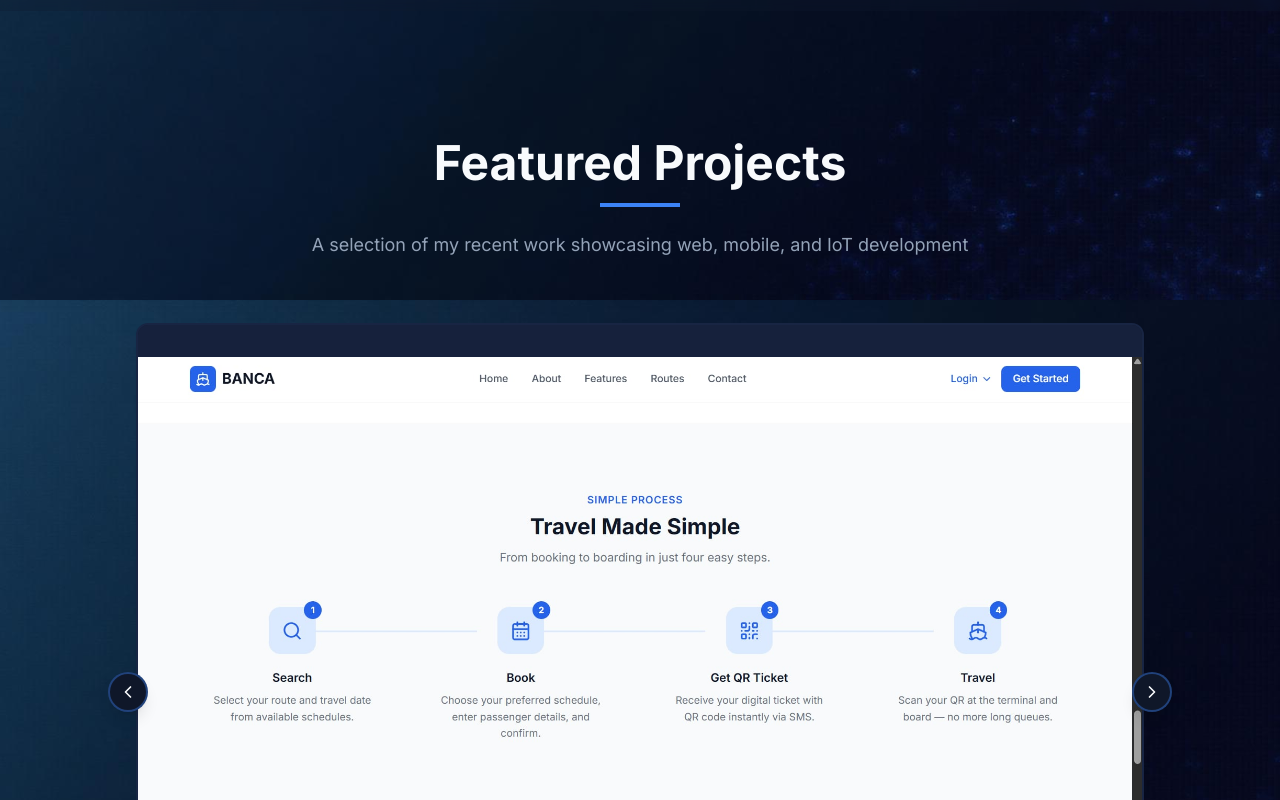
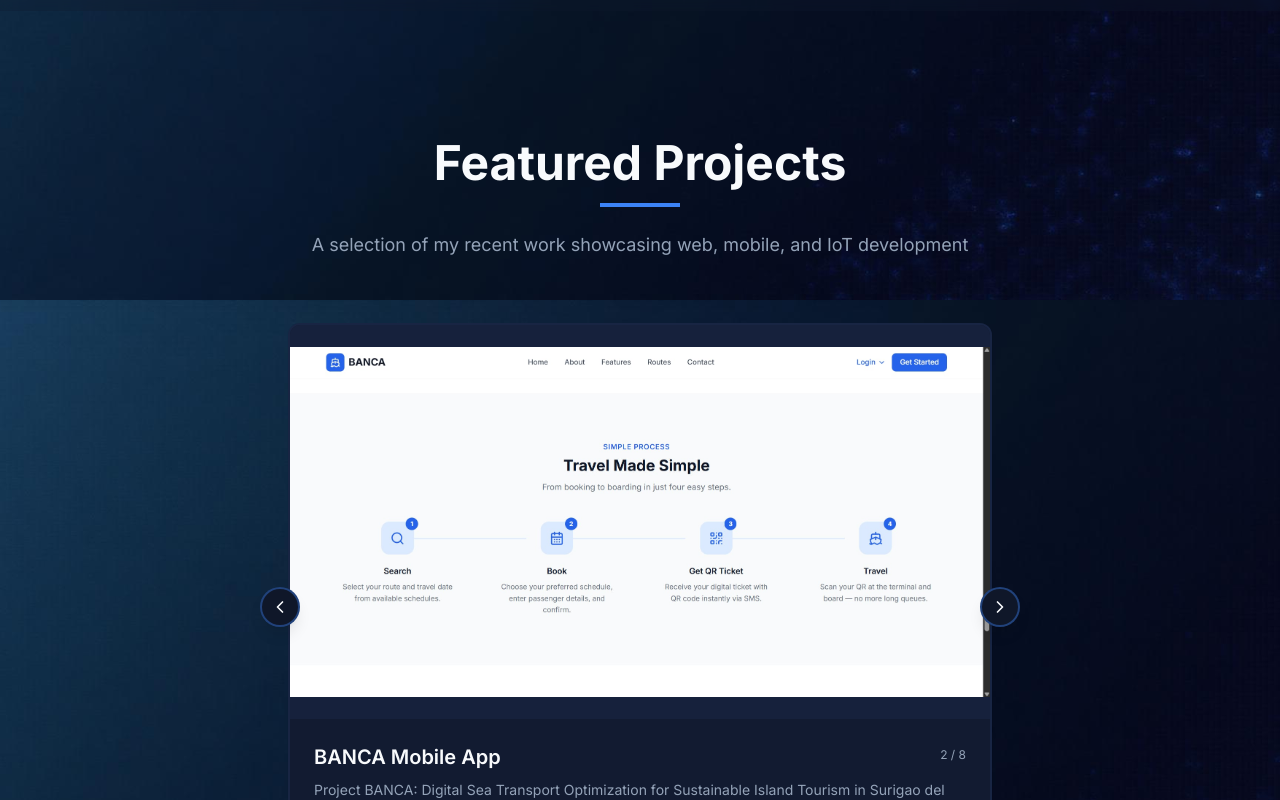
Before and after one commit to gmarxdev/gielo-bandoy-portfolio, a React (Vite) app: page / in a window 1280 px wide. Shown: the part 2100-2900 px from the top of the page. Built offline with nearby package versions, Linux system fonts and the light colour scheme; the HTML template or start-up script is replaced by a standard one.

Commit message:
update featured projects

```diff
--- a/src/components/PortfolioSection.tsx
+++ b/src/components/PortfolioSection.tsx
@@ -14,6 +14,8 @@
 import powerConsumptionMonitoring from "@/assets/power-consumption.jpg";
 import trashbin from "@/assets/trashbin.jpg";
 import homestayBooking from "@/assets/homestay-booking.png";
+import restaurantPOS from "@/assets/restaurant-pos.png";
+
 import { useScrollReveal } from "@/hooks/useScrollReveal";
 
 const PortfolioSection = () => {
@@ -119,12 +121,30 @@
       liveUrl: "#",
       githubUrl: "#",
     },
+    {
+      title: "Homestay Booking System",
+      description:
+        "An Admin-Role Homestay Booking System is a web application for booking homestays.",
+      image: homestayBooking,
+      tags: ["PHP", "MySQL", "JQuery", "Bootstrap"],
+      liveUrl: "#",
+      githubUrl: "#",
+    },
+    {
+      title: "Point of Sale for Restaurant/Cafe",
+      description:
+        "A mobile app Point of Sale (POS) system designed for restaurants and cafes, featuring order management, inventory tracking, and sales reporting.",
+      image: restaurantPOS,
+      tags: ["Ionic", "Vue", "Local Storage"],
+      liveUrl: "#",
+      githubUrl: "#",
+    },
   ];
 
   return (
     <section id="portfolio" className="py-20 lg:py-32">
       <div className="container mx-auto px-4">
-        <div className="max-w-5xl mx-auto">
+        <div className="max-w-[720px] mx-auto">
           {/* Section Header */}
           <div
             ref={sectionRef as React.RefObject<HTMLDivElement>}
```
Also changed, not shown: src/assets/restaurant-pos.png (added).
